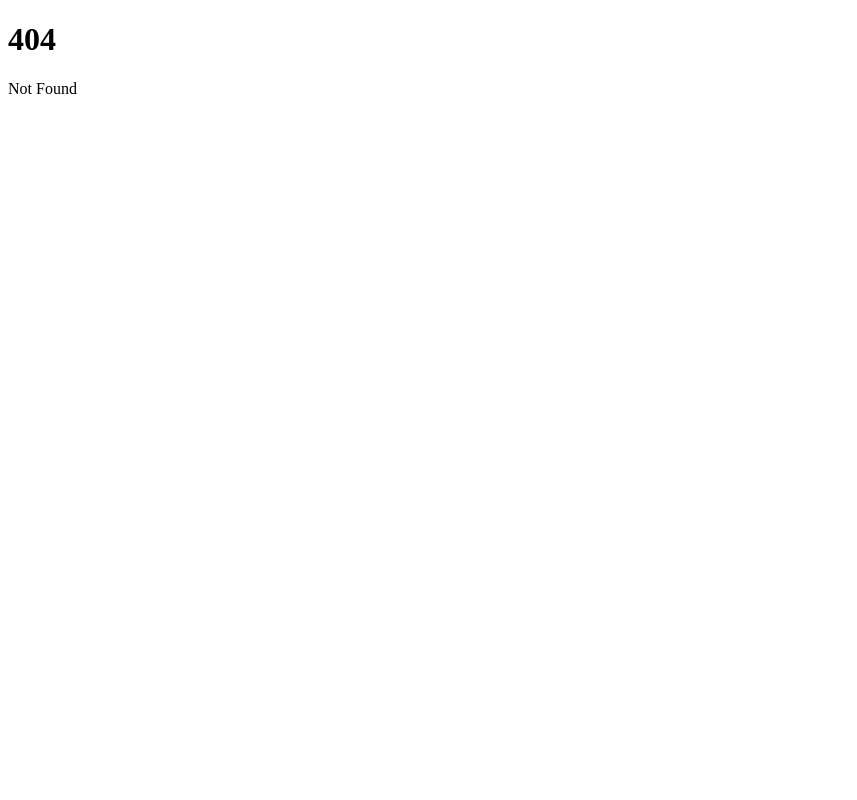
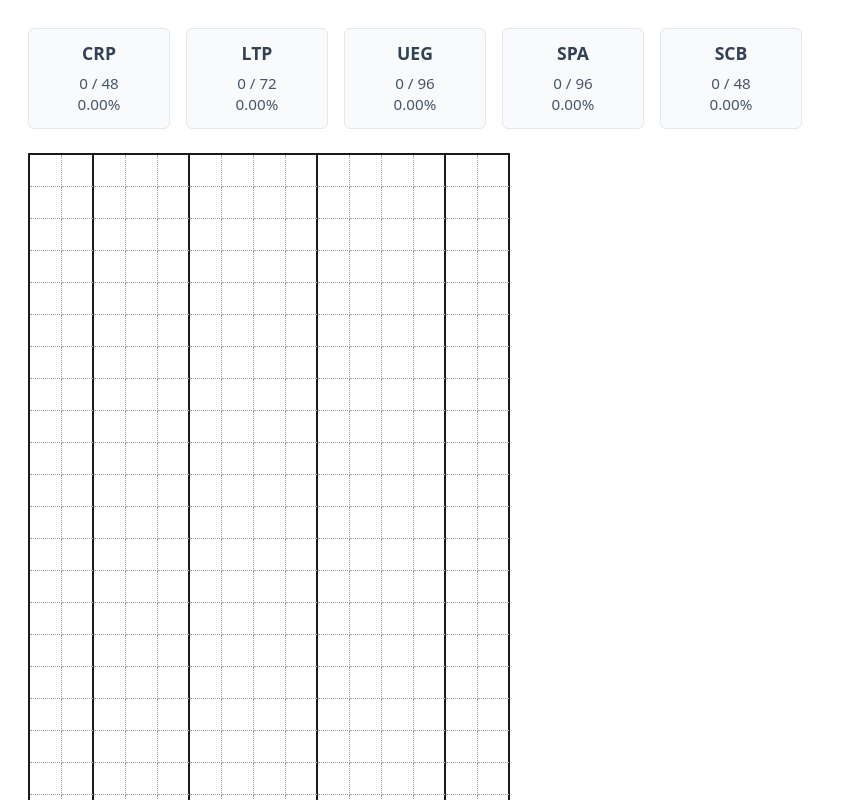
Before and after one commit to maujcardenas/tusitiowp, a SvelteKit app: page /chessprogress in a window 1280 px wide. Before the commit this address had no page. Shown: the top 800 px of the page, without its empty margins (0-857 px from the left). Built offline with nearby package versions, Linux system fonts and the light colour scheme.

Commit message:
chess thing added

```diff
--- /dev/null
+++ b/src/routes/chessprogress/+page.svelte
@@ -0,0 +1,172 @@
+<script>
+    // Constants defining grid dimensions
+    const WEEKS = 24;
+
+    // Task definitions and distributions per row
+    const TASK_TYPES = [
+        { id: "CRP", count: 2, color: "#ef476f" },
+        { id: "LTP", count: 3, color: "#f78c6b" },
+        { id: "UEG", count: 4, color: "#ffd166" },
+        { id: "SPA", count: 4, color: "#06d6a0" },
+        { id: "SCB", count: 2, color: "#118ab2" },
+    ];
+
+    // Programmatically generate column schema
+    const columns = [];
+    TASK_TYPES.forEach((task) => {
+        for (let i = 0; i < task.count; i++) {
+            columns.push({
+                type: task.id,
+                color: task.color,
+                // The last cell of a task type sequence forms a boundary
+                isBoundary: i === task.count - 1,
+            });
+        }
+    });
+
+    // Initialize the 24x15 grid state (false = empty/white)
+    let grid = Array(WEEKS)
+        .fill()
+        .map(() => Array(columns.length).fill(false));
+
+    // State mutation handler
+    function toggleCell(row, col) {
+        grid[row][col] = !grid[row][col];
+        grid = grid; // Reassign to trigger Svelte reactivity
+    }
+
+    // Reactive analytics computation
+    $: stats = TASK_TYPES.map((task) => {
+        // Identify which column indices belong to the current task type
+        const typeColIndices = columns
+            .map((c, index) => (c.type === task.id ? index : -1))
+            .filter((index) => index !== -1);
+
+        let completed = 0;
+        const total = task.count * WEEKS;
+
+        // Count completions across all weeks for these specific columns
+        grid.forEach((row) => {
+            typeColIndices.forEach((colIndex) => {
+                if (row[colIndex]) completed++;
+            });
+        });
+
+        return {
+            id: task.id,
+            completed,
+            total,
+            percentage: total > 0 ? ((completed / total) * 100).toFixed(2) : 0,
+        };
+    });
+</script>
+
+<div class="tracker">
+    <div class="stats-container">
+        {#each stats as stat}
+            <div class="stat-card">
+                <div class="stat-title">{stat.id}</div>
+                <div class="stat-data">{stat.completed} / {stat.total}</div>
+                <div class="stat-data">{stat.percentage}%</div>
+            </div>
+        {/each}
+    </div>
+
+    <div class="grid-container">
+        <div class="grid">
+            {#each grid as row, rIndex}
+                {#each row as isDone, cIndex}
+                    <div
+                        class="cell {columns[cIndex].isBoundary
+                            ? 'boundary'
+                            : ''}"
+                        style="background-color: {isDone
+                            ? columns[cIndex].color
+                            : '#ffffff'};"
+                        on:click={() => toggleCell(rIndex, cIndex)}
+                        role="switch"
+                        aria-checked={isDone}
+                        title="Week {rIndex + 1} - {columns[cIndex].type}"
+                    ></div>
+                {/each}
+            {/each}
+        </div>
+    </div>
+</div>
+
+<style>
+    .tracker {
+        font-family:
+            system-ui,
+            -apple-system,
+            sans-serif;
+        display: flex;
+        flex-direction: column;
+        gap: 24px;
+        padding: 20px;
+    }
+
+    /* Grid Layout */
+    .grid-container {
+        overflow-x: auto;
+    }
+
+    .grid {
+        display: grid;
+        /* 15 columns of equal width */
+        grid-template-columns: repeat(15, 32px);
+        width: fit-content;
+
+        /* Outer bounds of the entire grid */
+        border-top: 2px solid #1a1a1a;
+        border-left: 2px solid #1a1a1a;
+        border-bottom: 2px solid #1a1a1a;
+        background-color: #ffffff;
+    }
+
+    .cell {
+        height: 32px;
+        width: 32px;
+        box-sizing: border-box;
+        cursor: pointer;
+        transition: background-color 0.15s ease-in-out;
+
+        /* Default borders: 1px dotted */
+        border-right: 1px dotted #a0a0a0;
+        border-bottom: 1px dotted #a0a0a0;
+    }
+
+    /* Structural division between task types */
+    .cell.boundary {
+        border-right: 2px solid #1a1a1a;
+    }
+
+    /* Analytics Styling */
+    .stats-container {
+        display: flex;
+        gap: 16px;
+        flex-wrap: wrap;
+    }
+
+    .stat-card {
+        border: 1px solid #e2e8f0;
+        border-radius: 6px;
+        padding: 12px 20px;
+        background: #f8fafc;
+        min-width: 100px;
+        text-align: center;
+    }
+
+    .stat-title {
+        font-weight: 700;
+        color: #334155;
+        margin-bottom: 8px;
+        font-size: 1.1rem;
+    }
+
+    .stat-data {
+        font-size: 0.95rem;
+        color: #475569;
+        line-height: 1.4;
+    }
+</style>
```
